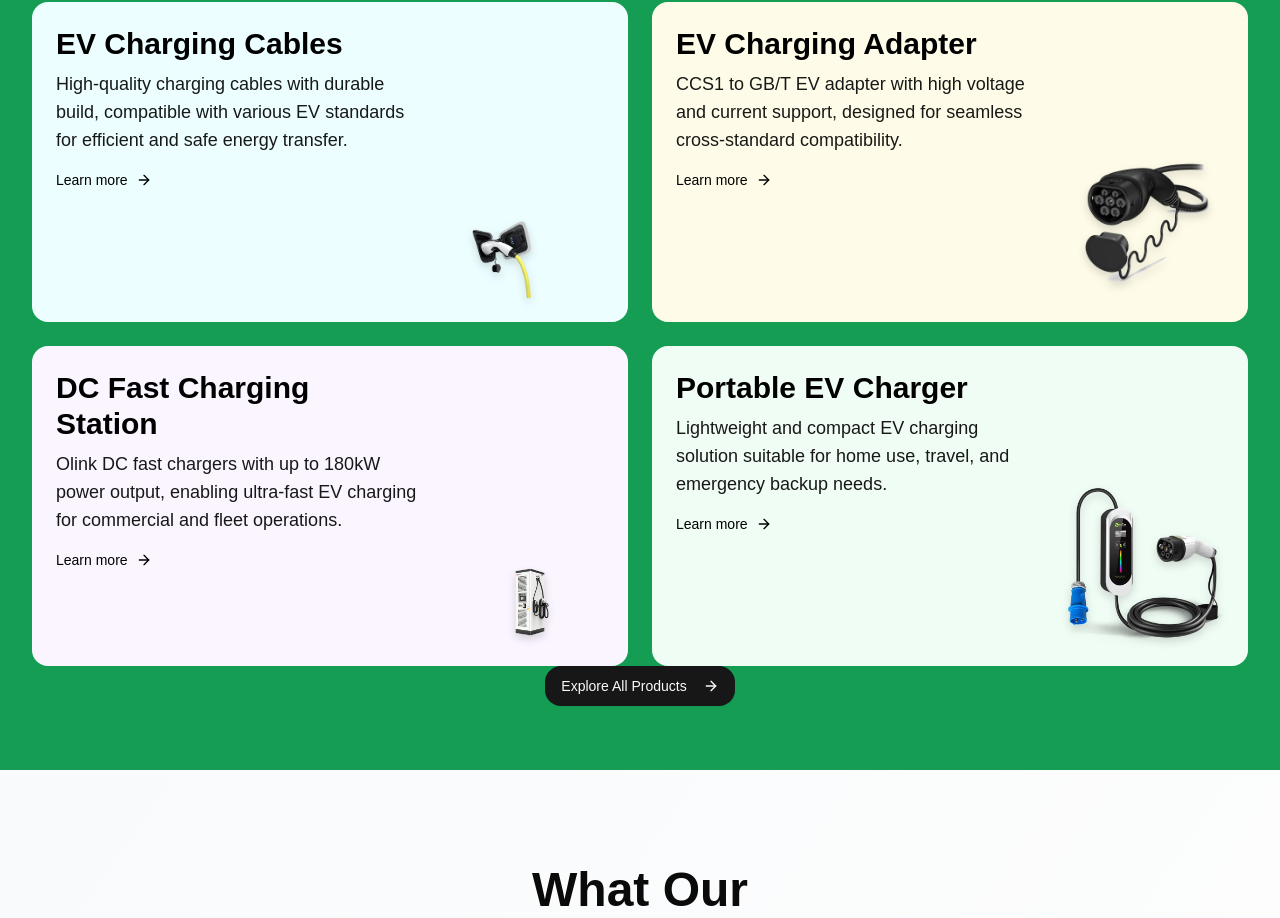
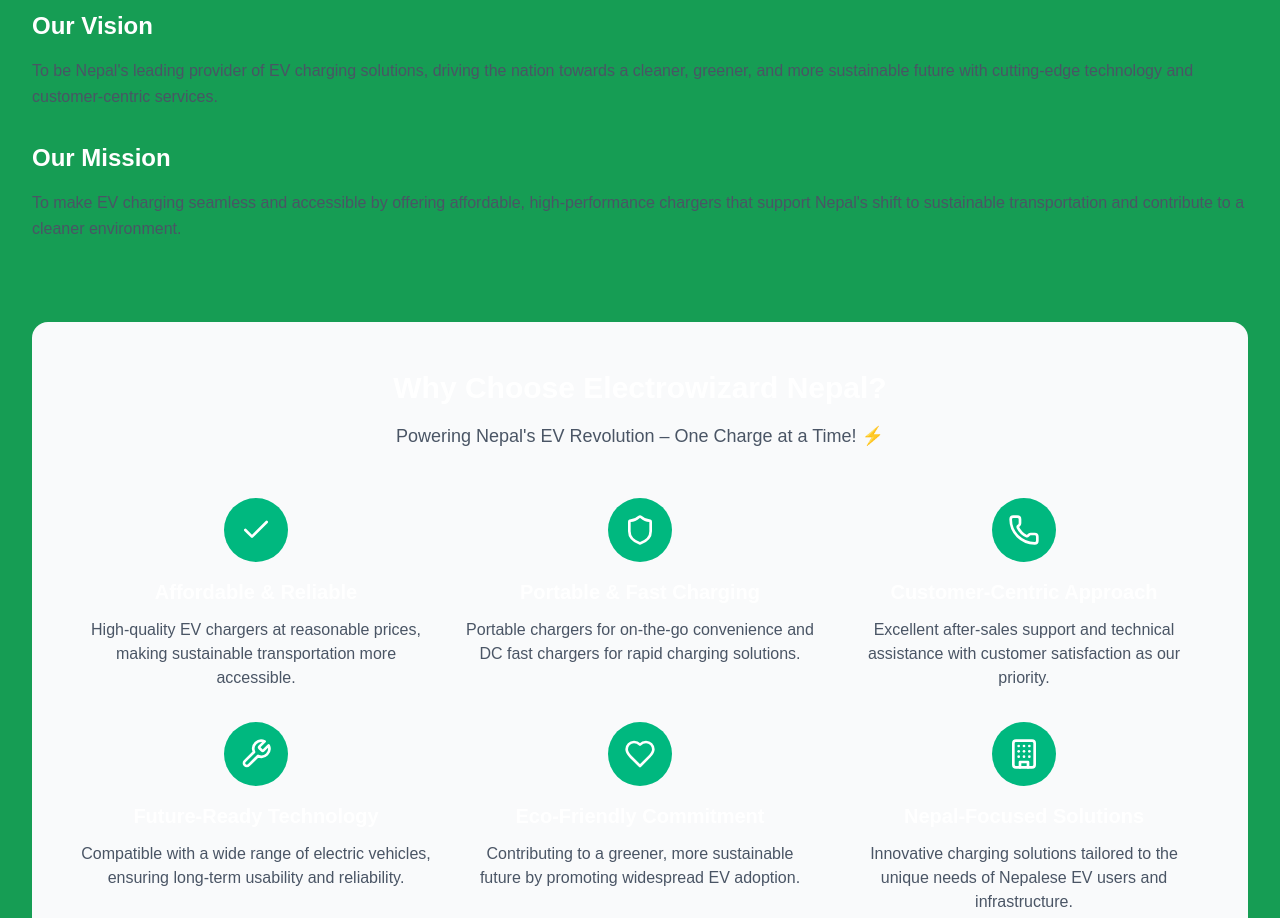
Before and after one commit to Ditsanp/Electrowizard-Web, a Next.js app: page / in a window 1280 px wide. Shown: the part 1078-1996 px from the top of the page. Built offline with nearby package versions, Linux system fonts and the light colour scheme; a web font is replaced by a local one.

Commit message:
feat: add About Us section and update logo in footer

```diff
--- a/src/app/page.tsx
+++ b/src/app/page.tsx
@@ -1,3 +1,4 @@
+import AboutUsSection from "@/components/sections/about-us-section";
 import { Hero } from "@/components/sections/hero-section";
 import ProductsSection from "@/components/sections/products-section";
 import Testimonials from "@/components/sections/testimonials-section";
@@ -6,6 +7,7 @@ export default function Home() {
   return (
     <main>
       <Hero />
+      <AboutUsSection />
       <ProductsSection />
       <Testimonials />
     </main>
--- a/src/components/global/site-footer.tsx
+++ b/src/components/global/site-footer.tsx
@@ -8,13 +8,13 @@ import {
   MapPin,
   Phone,
   Twitter,
-  Zap,
 } from "lucide-react";
 import { motion } from "framer-motion";
+import Image from "next/image";
 
 export function SiteFooter() {
   return (
-    <footer className="bg-background border-t relative overflow-hidden">
+    <footer className="bg-black border-t relative overflow-hidden">
       {/* Decorative elements */}
       <div className="absolute top-20 right-10 w-32 h-32 border-2 border-green-500/10 rounded-full animate-spin-slow opacity-20"></div>
       <div className="absolute bottom-40 left-10 w-24 h-24 bg-green-500/5 rounded-md rotate-12 animate-float"></div>
@@ -29,12 +29,9 @@ export function SiteFooter() {
             transition={{ duration: 0.5 }}
           >
             <Link href="/" className="flex items-center space-x-2 group">
-              <div className="relative flex h-10 w-10 items-center justify-center rounded-full bg-green-600 transition-transform duration-300 group-hover:scale-110">
-                <Zap className="h-6 w-6 text-white" />
-              </div>
-              <span className="font-bold text-xl">Electro Wizard</span>
+              <Image src={"/logo.png"} width={120} height={40} alt="Logo" />
             </Link>
-            <p className="text-sm text-muted-foreground max-w-xs">
+            <p className="text-sm text-gray-300 max-w-xs">
               Providing innovative electrical solutions and services across
               Nepal with expertise and reliability.
             </p>
@@ -52,7 +49,7 @@ export function SiteFooter() {
                 >
                   <Link
                     href="#"
-                    className="text-muted-foreground hover:text-primary transition-colors duration-200"
+                    className="text-gray-300 hover:text-primary transition-colors duration-200"
                   >
                     {social.icon}
                     <span className="sr-only">{social.label}</span>
@@ -82,7 +79,7 @@ export function SiteFooter() {
                   <li key={i}>
                     <Link
                       href={link.href}
-                      className="text-muted-foreground hover:text-primary transition-colors duration-200 relative group"
+                      className="text-gray-300 hover:text-primary transition-colors duration-200 relative group"
                     >
                       {link.name}
                       <span className="absolute left-0 right-0 bottom-0 h-0.5 bg-primary scale-x-0 group-hover:scale-x-100 transition-transform duration-300 origin-left"></span>
@@ -103,17 +100,15 @@ export function SiteFooter() {
               <ul className="space-y-3">
                 <li className="flex items-start gap-2">
                   <MapPin className="h-5 w-5 text-primary shrink-0 mt-0.5" />
-                  <span className="text-muted-foreground">
-                    Kathmandu, Nepal
-                  </span>
+                  <span className="text-gray-300">Kathmandu, Nepal</span>
                 </li>
                 <li className="flex items-center gap-2">
                   <Phone className="h-5 w-5 text-primary shrink-0" />
-                  <span className="text-muted-foreground">+977 1 4123456</span>
+                  <span className="text-gray-300">+977 1 4123456</span>
                 </li>
                 <li className="flex items-center gap-2">
                   <Mail className="h-5 w-5 text-primary shrink-0" />
-                  <span className="text-muted-foreground">
+                  <span className="text-gray-300">
                     info@electrowizard.com.np
                   </span>
                 </li>
@@ -129,20 +124,20 @@ export function SiteFooter() {
           viewport={{ once: true }}
           transition={{ duration: 0.5, delay: 0.4 }}
         >
-          <p className="text-sm text-muted-foreground">
+          <p className="text-sm text-gray-300">
             © {new Date().getFullYear()} Electro Wizard Nepal. All rights
             reserved.
           </p>
           <div className="flex gap-4">
             <Link
               href="/privacy"
-              className="text-sm text-muted-foreground hover:text-primary transition-colors duration-200"
+              className="text-sm text-gray-300 hover:text-primary transition-colors duration-200"
             >
               Privacy Policy
             </Link>
             <Link
               href="/terms"
-              className="text-sm text-muted-foreground hover:text-primary transition-colors duration-200"
+              className="text-sm text-gray-300 hover:text-primary transition-colors duration-200"
             >
               Terms of Service
             </Link>
--- /dev/null
+++ b/src/components/sections/about-us-section.tsx
@@ -0,0 +1,138 @@
+import { Building, Check, Heart, Phone, Shield, Wrench } from "lucide-react";
+
+export default function AboutUsSection() {
+  return (
+    <section className="py-20 bg-brand-primary" id="about">
+      <div className="container mx-auto px-4 sm:px-6 lg:px-8">
+        <div className="text-center lg:text-left grid lg:grid-cols-2 items-center justify-start mb-16">
+          <h2 className="text-4xl md:text-6xl  font-bold text-white mb-6">
+            About Electrowizard Nepal
+          </h2>
+          <p className="text-xl text-white max-w-4xl mx-auto leading-relaxed">
+            We are a pioneering company dedicated to revolutionizing the EV
+            charging landscape in Nepal. Our mission is to accelerate
+            Nepal&apos;s transition to sustainable mobility by offering
+            innovative, reliable, and accessible EV charging products at
+            competitive prices.
+          </p>
+        </div>
+
+        <div className="grid  gap-16 items-center mb-20">
+          <div className="space-y-8">
+            <div>
+              <h3 className="text-2xl font-bold text-white mb-4">Our Vision</h3>
+              <p className="text-gray-600 leading-relaxed">
+                To be Nepal&apos;s leading provider of EV charging solutions,
+                driving the nation towards a cleaner, greener, and more
+                sustainable future with cutting-edge technology and
+                customer-centric services.
+              </p>
+            </div>
+            <div>
+              <h3 className="text-2xl font-bold text-white mb-4">
+                Our Mission
+              </h3>
+              <p className="text-gray-600 leading-relaxed">
+                To make EV charging seamless and accessible by offering
+                affordable, high-performance chargers that support Nepal&apos;s
+                shift to sustainable transportation and contribute to a cleaner
+                environment.
+              </p>
+            </div>
+          </div>
+        </div>
+
+        <div className="bg-gray-50 rounded-2xl p-8 md:p-12">
+          <div className="text-center mb-12">
+            <h3 className="text-3xl font-bold text-white mb-4">
+              Why Choose Electrowizard Nepal?
+            </h3>
+            <p className="text-lg text-gray-600">
+              Powering Nepal&apos;s EV Revolution – One Charge at a Time! ⚡
+            </p>
+          </div>
+
+          <div className="grid md:grid-cols-2 lg:grid-cols-3 gap-8">
+            <div className="text-center">
+              <div className="bg-[#00b87f] p-4 rounded-full w-16 h-16 mx-auto mb-4 flex items-center justify-center">
+                <Check className="h-8 w-8 text-white" />
+              </div>
+              <h4 className="text-xl font-semibold text-white mb-3">
+                Affordable & Reliable
+              </h4>
+              <p className="text-gray-600">
+                High-quality EV chargers at reasonable prices, making
+                sustainable transportation more accessible.
+              </p>
+            </div>
+
+            <div className="text-center">
+              <div className="bg-[#00b87f] p-4 rounded-full w-16 h-16 mx-auto mb-4 flex items-center justify-center">
+                <Shield className="h-8 w-8 text-white" />
+              </div>
+              <h4 className="text-xl font-semibold text-white mb-3">
+                Portable & Fast Charging
+              </h4>
+              <p className="text-gray-600">
+                Portable chargers for on-the-go convenience and DC fast chargers
+                for rapid charging solutions.
+              </p>
+            </div>
+
+            <div className="text-center">
+              <div className="bg-[#00b87f] p-4 rounded-full w-16 h-16 mx-auto mb-4 flex items-center justify-center">
+                <Phone className="h-8 w-8 text-white" />
+              </div>
+              <h4 className="text-xl font-semibold text-white mb-3">
+                Customer-Centric Approach
+              </h4>
+              <p className="text-gray-600">
+                Excellent after-sales support and technical assistance with
+                customer satisfaction as our priority.
+              </p>
+            </div>
+
+            <div className="text-center">
+              <div className="bg-[#00b87f] p-4 rounded-full w-16 h-16 mx-auto mb-4 flex items-center justify-center">
+                <Wrench className="h-8 w-8 text-white" />
+              </div>
+              <h4 className="text-xl font-semibold text-white mb-3">
+                Future-Ready Technology
+              </h4>
+              <p className="text-gray-600">
+                Compatible with a wide range of electric vehicles, ensuring
+                long-term usability and reliability.
+              </p>
+            </div>
+
+            <div className="text-center">
+              <div className="bg-[#00b87f] p-4 rounded-full w-16 h-16 mx-auto mb-4 flex items-center justify-center">
+                <Heart className="h-8 w-8 text-white" />
+              </div>
+              <h4 className="text-xl font-semibold text-white mb-3">
+                Eco-Friendly Commitment
+              </h4>
+              <p className="text-gray-600">
+                Contributing to a greener, more sustainable future by promoting
+                widespread EV adoption.
+              </p>
+            </div>
+
+            <div className="text-center">
+              <div className="bg-[#00b87f] p-4 rounded-full w-16 h-16 mx-auto mb-4 flex items-center justify-center">
+                <Building className="h-8 w-8 text-white" />
+              </div>
+              <h4 className="text-xl font-semibold text-white mb-3">
+                Nepal-Focused Solutions
+              </h4>
+              <p className="text-gray-600">
+                Innovative charging solutions tailored to the unique needs of
+                Nepalese EV users and infrastructure.
+              </p>
+            </div>
+          </div>
+        </div>
+      </div>
+    </section>
+  );
+}
--- a/src/components/sections/products-section.tsx
+++ b/src/components/sections/products-section.tsx
@@ -49,13 +49,10 @@ const products = [
 
 export default function ProductsSection() {
   return (
-    <section
-      id="products"
-      className="py-16 relative overflow-hidden bg-brand-primary"
-    >
+    <section id="products" className="py-16 relative overflow-hidden">
       <div className="container mx-auto relative z-10">
         <motion.div
-          className="text-left text-white grid md:grid-cols-2 justify-center items-center mx-auto mb-10"
+          className="text-left text-black grid md:grid-cols-2 justify-center items-center mx-auto mb-10"
           initial={{ opacity: 0, y: 40 }}
           whileInView={{ opacity: 1, y: 0 }}
           transition={{ duration: 0.6 }}
```
Also changed, not shown: public/logo.png.
